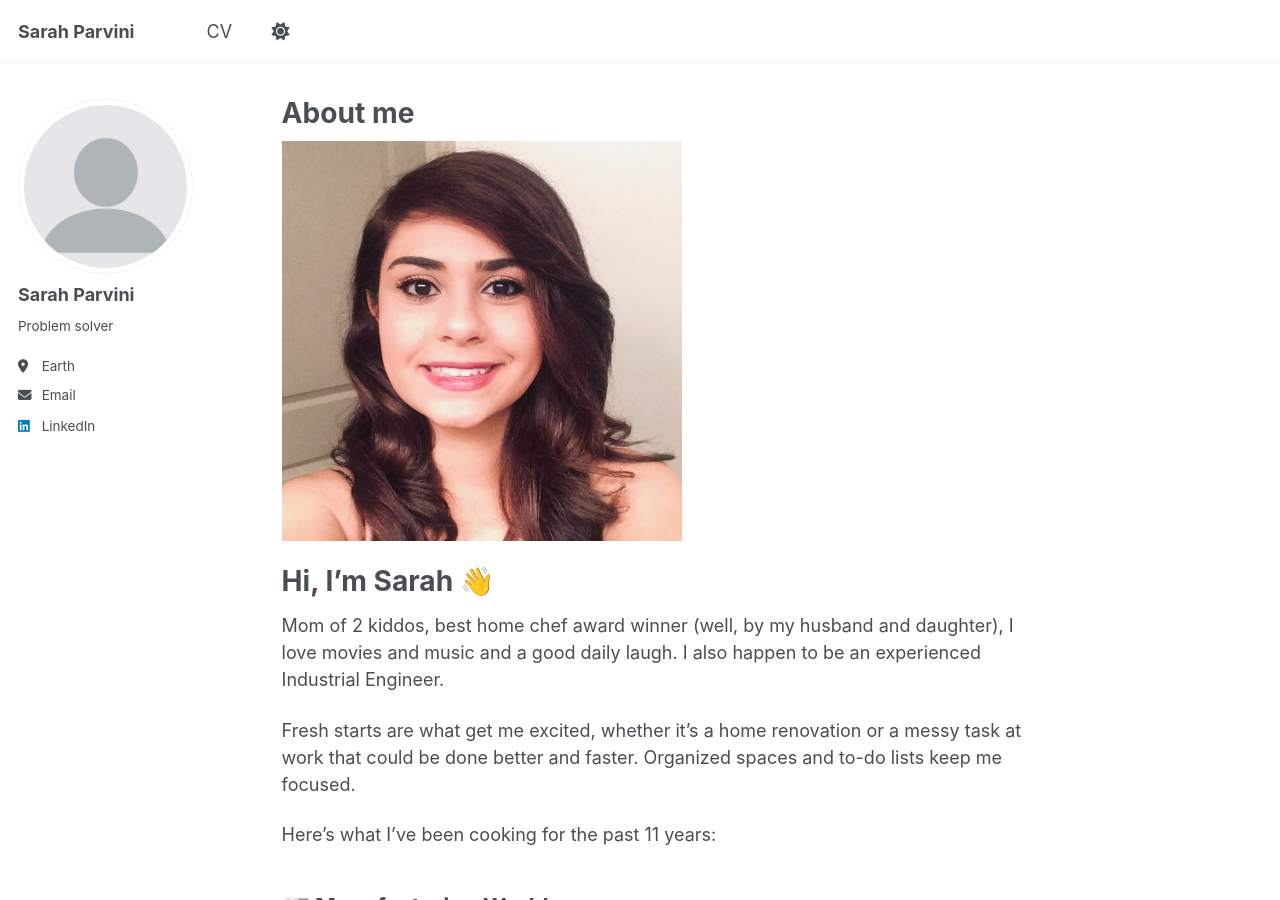
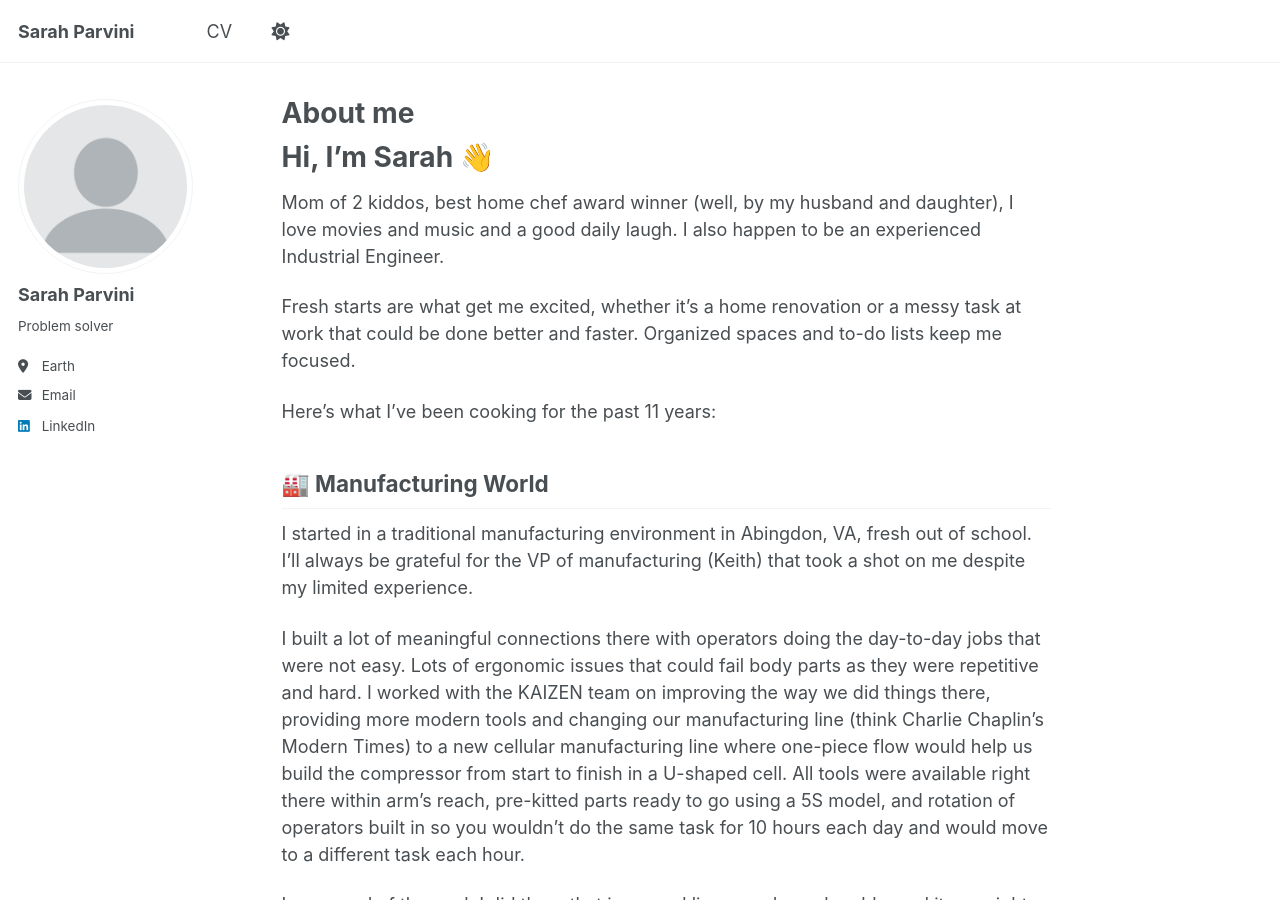
Before and after one commit to sarahparvini/sarahparvini.github.io, a Jekyll site: the page built from _pages/about.md, in a window 1280 px wide and 900 px high. Built offline with Jekyll 4.4.1, drawn with Linux system fonts in a browser that asks for light colours; a script that is not in the unit is left out.

Commit message:
Update about.md

```diff
--- a/_pages/about.md
+++ b/_pages/about.md
@@ -6,8 +6,6 @@ redirect_from:
   - /about/
   - /about.html
 ---
-![Sarah's Photo](Sarah.jpg)
-
 # Hi, I'm Sarah 👋
 
 Mom of 2 kiddos, best home chef award winner (well, by my husband and daughter), I love movies and music and a good daily laugh. I also happen to be an experienced Industrial Engineer.
```
